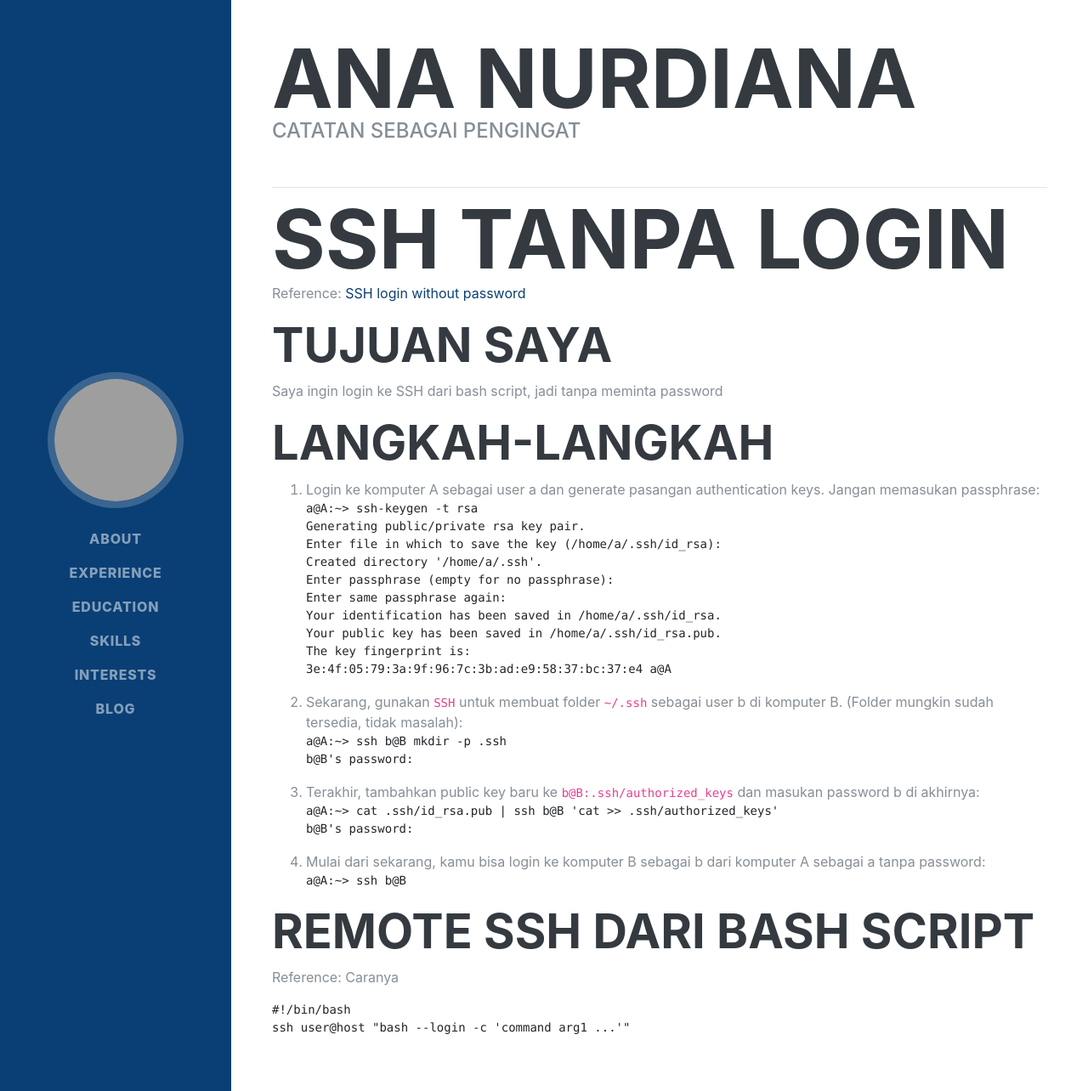
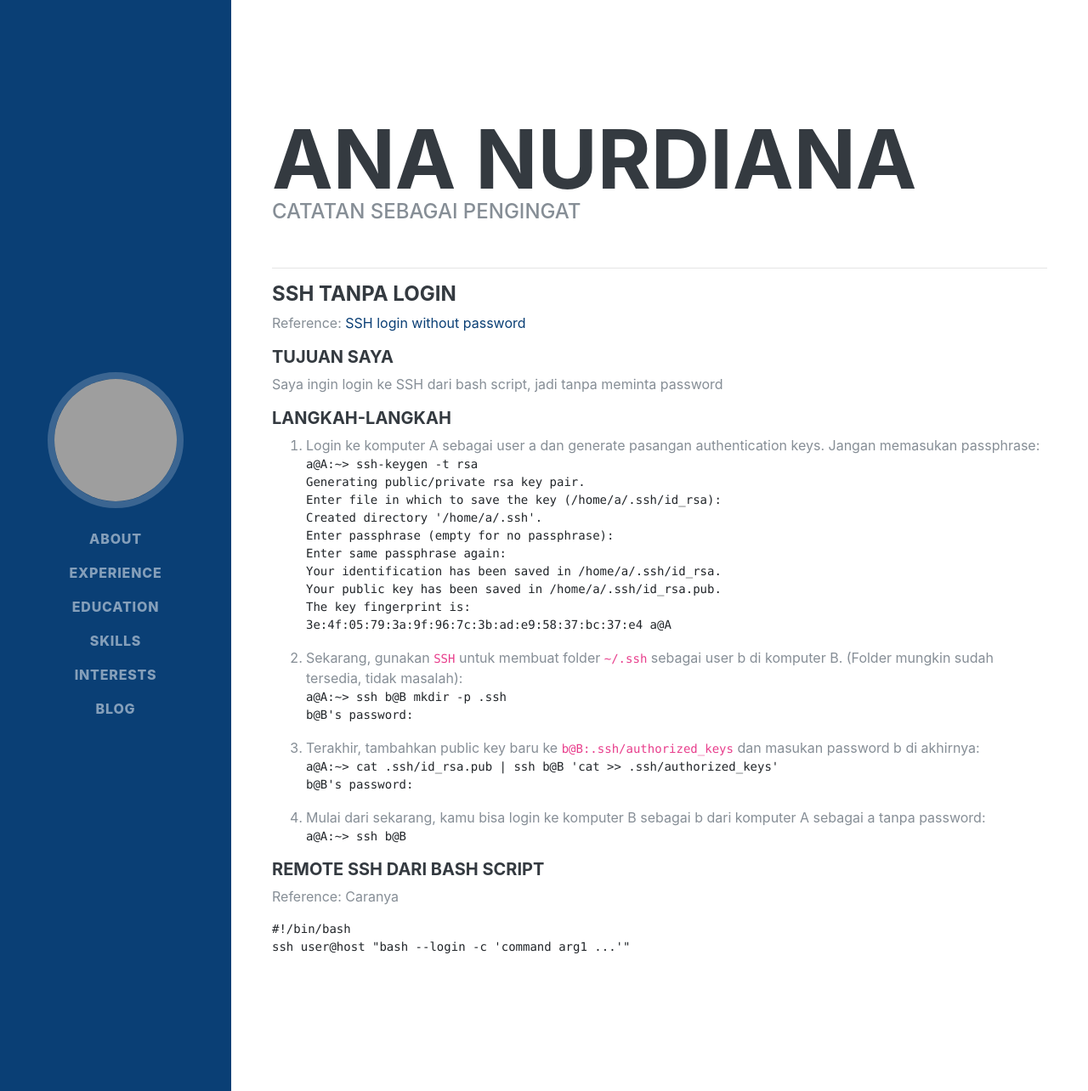
Before and after one commit to ananurdiana/ananurdiana.github.io, a Jekyll site: the page built from blog/linux/ssh-tanpa-login.md, in a window 1280 px wide and 1284 px high. Shown: the whole window at 85% size. Built offline with Jekyll 4.4.1, drawn with Linux system fonts in a browser that asks for light colours; some web fonts are replaced; our own code applies the rules of GitHub Pages for plain Markdown files; grey boxes are pictures that could not be loaded.

````diff
--- a/blog/linux/ssh-tanpa-login.md
+++ b/blog/linux/ssh-tanpa-login.md
@@ -1,11 +1,11 @@
-# SSH Tanpa Login
+#### SSH Tanpa Login
 
 Reference: [SSH login without password](http://www.linuxproblem.org/art_9.html)
 
-## Tujuan saya
+##### Tujuan saya
 Saya ingin login ke SSH dari bash script, jadi tanpa meminta password
 
-## Langkah-langkah
+##### Langkah-langkah
 1. Login ke komputer A sebagai user a dan generate pasangan authentication keys. Jangan memasukan passphrase:
 ```
 a@A:~> ssh-keygen -t rsa
@@ -34,7 +34,7 @@ b@B's password:
 a@A:~> ssh b@B
 ```
 
-## Remote SSH dari BASH Script
+##### Remote SSH dari BASH Script
 Reference: [](https://stackoverflow.com/questions/216202/why-does-an-ssh-remote-command-get-fewer-environment-variables-then-when-run-man)
 Caranya
 ```
````
